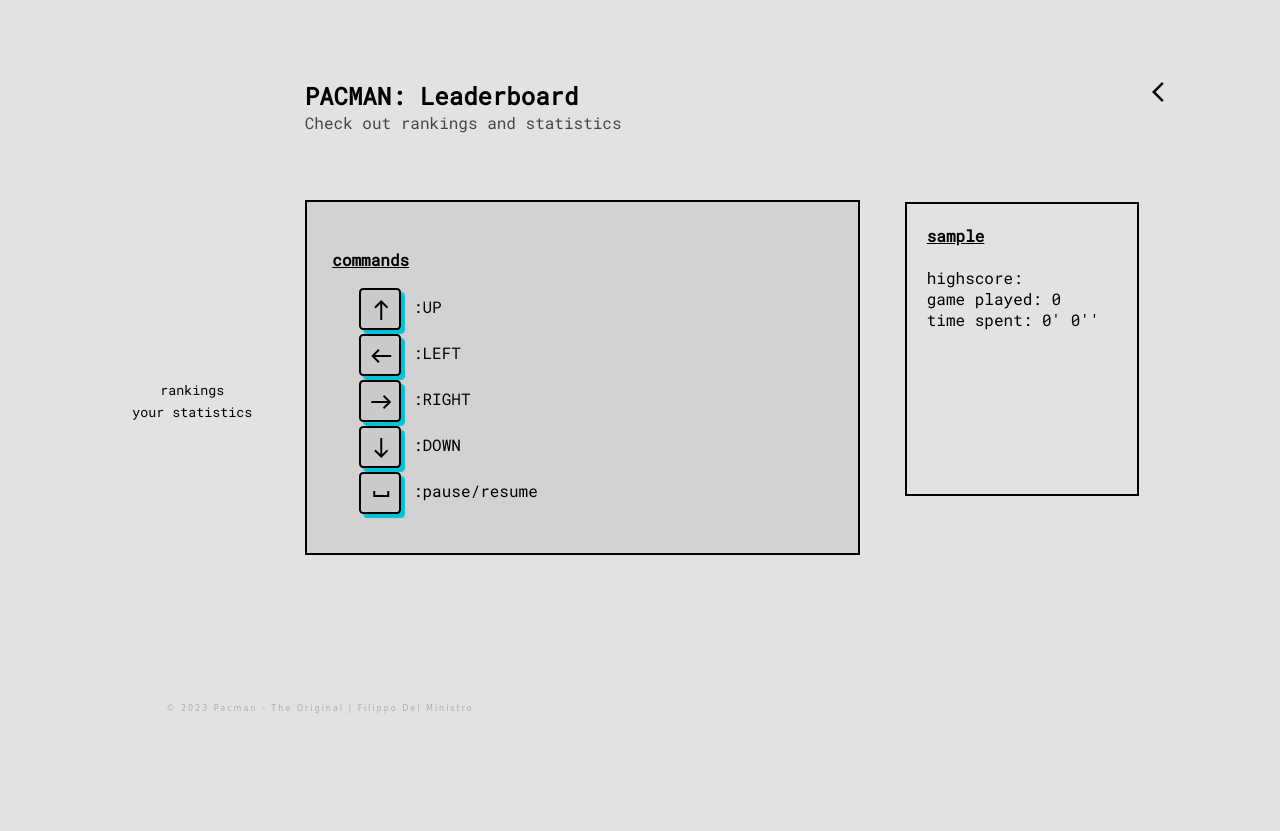
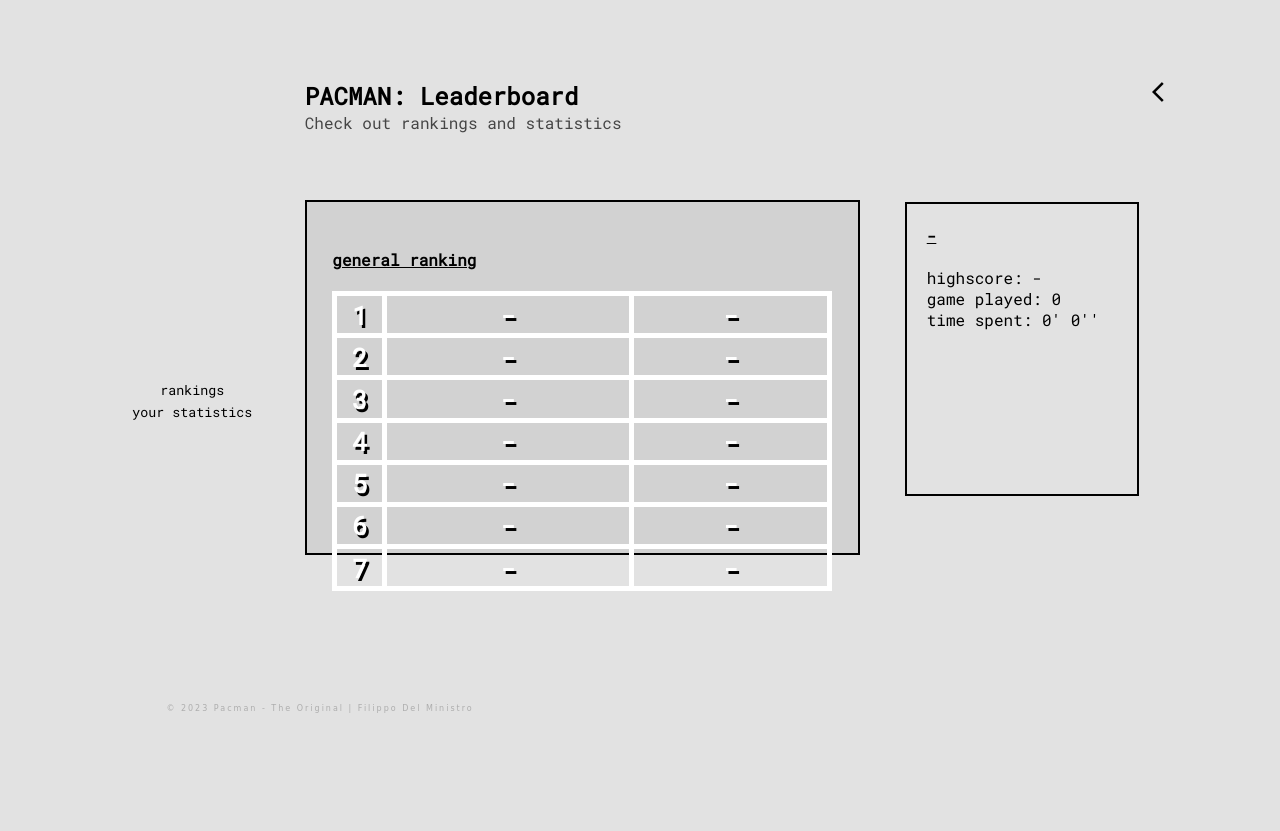
Before and after one commit to filippodelministro/Pacman-TheOriginal, a PHP site: page /php/leaderboard.php in a window 1280 px wide, after a click on "rankings". Shown: the top 831 px of the page. Run offline with PHP 8.4, Linux system fonts and the light colour scheme; the visitor is signed in with stand-in values (Sample User, id 1); data comes from the database, SQL or seed files in the repository.

Commit message:
add leaderboard (need CSS)

```diff
--- a/css/leaderboard.css
+++ b/css/leaderboard.css
@@ -27,3 +27,98 @@
 .leaderboard h2, h3, h4{
     text-decoration: underline;
 }
+
+
+
+/*--------------------------------------*\
+|              classifica                |
+\*--------------------------------------*/
+
+table {
+    width: 100%;
+    height: 100%;
+}
+
+td {
+
+    text-align: center;
+}
+
+img {
+    width: 100%;
+}
+
+.a {
+    font-size: 5vw;
+}
+
+table.classifica{
+    border-collapse: collapse;
+}
+
+td.classifica{
+    border: 0.4vw solid white;
+    color: white;
+    font-size: 2vw;
+    font-weight: bold;
+    text-shadow:0.2vw 0.2vw black;
+}
+
+td:nth-child(1).classifica{
+    width: 10%;
+}
+
+td:nth-child(2).classifica{
+    width: 50%;
+}
+
+p.classifica{
+    text-align: center;
+    font-size: 2.5vw;
+}
+
+div.classifica{
+    height: 80%;
+}
+
+.selezionaClassifica{
+    display: flex;
+    flex-direction: row;
+    justify-content: space-around;
+    color: white;
+    height:5%;
+}
+
+.classifica:visited{
+    color: white;
+    text-decoration: none;
+}
+
+a.classifica{
+    text-decoration: none;
+
+}
+
+#menu.classifica{
+    display: block;
+    text-align: center;
+    color: white;
+    font-weight: bold;
+    font-size: 2.5vw;
+    text-decoration: none;
+}
+
+.menu{
+    color: white;
+}
+
+a.menu{
+    display: block;
+    text-align: center;
+    font-size: 2vw;
+    margin-top: 3vw;
+    text-decoration: none;
+    font-family: "Candara",'Segoe UI', Tahoma, Geneva, Verdana, sans-serif;
+    text-transform: uppercase;
+    text-shadow:0.2vw 0.2vw black;
+}
--- a/html/info.html
+++ b/html/info.html
@@ -32,9 +32,5 @@
                 </p>
             </section>
         </main>
-
-        <?php
-            include "./utility/footer.php";
-        ?>
     </body>
 </html>
--- a/php/leaderboard.php
+++ b/php/leaderboard.php
@@ -2,61 +2,22 @@
 	session_start();
     require_once "./utility/pacmanDbManager.php";
     require_once "./utility/sessionUtil.php";
+    include "./rank.php";
 
     global $PacmanDB;
     $username = $_SESSION['username'];
     $userId = $_SESSION['userId'];
 
-
+    //get user data: for rewiew box
     $highscore = getUserHighscore($userId);
     $gamePlayed = getGamePlayed($userId);
     $duration = getUserDuration($userId);
     $minutes = floor($duration / 60);
     $seconds = $duration % 60;
 
-    function getGamePlayed($user){
-        global $PacmanDB;
-        $sql = "SELECT count(*) as numMatches
-                FROM matches m
-                WHERE m.user = $user;";
-        $result = $PacmanDB->performQuery($sql);
+    //get rankings
+    $rank = getRank();
 
-        if ($result->num_rows > 0) {
-            while ($row = $result->fetch_assoc()) {
-              return $row["numMatches"];
-            }
-          } else {
-            echo "Nessun risultato trovato";
-        }
-    }
-
-    function getUserHighscore($user){
-        global $PacmanDB;
-        $sql = "SELECT max(m.score) AS highscore FROM matches m WHERE m.user = $user";
-        $result = $PacmanDB->performQuery($sql);
-
-        if ($result->num_rows > 0) {
-            while ($row = $result->fetch_assoc()) {
-              return $row["highscore"];
-            }
-          } else {
-            echo "Nessun risultato trovato";
-        }
-    }
-
-    function getUserDuration($user){
-        global $PacmanDB;
-        $sql = "SELECT sum(m.duration) AS totDuration FROM matches m WHERE m.user = $user";
-        $result = $PacmanDB->performQuery($sql);
-
-        if ($result->num_rows > 0) {
-            while ($row = $result->fetch_assoc()) {
-              return $row["totDuration"];
-            }
-          } else {
-            echo "Nessun risultato trovato";
-        }
-    }
 ?>
 
 <!DOCTYPE html>
@@ -99,14 +60,26 @@
 
 
             <section id="command" class="menu-section leaderboard">
-                <h4>commands</h4>
-                <p id="command">
-                    <span class="material-icons key">north</span> :UP <br>
-                    <span class="material-icons key">west</span> :LEFT <br>
-                    <span class="material-icons key">east</span> :RIGHT <br>
-                    <span class="material-icons key">south</span> :DOWN <br>
-                    <span class="material-icons key">space_bar</span> :pause/resume <br>
-                </p>
+                <h4>general ranking</h4>
+                <table class='classifica'>
+                <?php
+
+                    for ($i = 1; $i <= 7; $i++) {
+                        if ($row = mysqli_fetch_assoc($rank)) {
+                            $username = $row["username"];
+                            $highscore = $row["highscore"];
+                        } else {
+                            $username = '-';
+                            $highscore = '-';
+                        }
+                        echo ("<tr class='classifica'>");
+                        echo ("<td class='classifica'>" . $i . "</td>");
+                        echo ("<td class='classifica'>" . $username . "</td>");
+                        echo ("<td class='classifica'>" . $highscore . "</td>");
+                        echo ("</tr>");
+                    }
+                    ?>
+                </table>
             </section>
             <section id="instructions" class="menu-section leaderboard">
                 <h4>instructions</h4>
```
Also changed, not shown: php/rank.php (added, +61 -0 lines).
